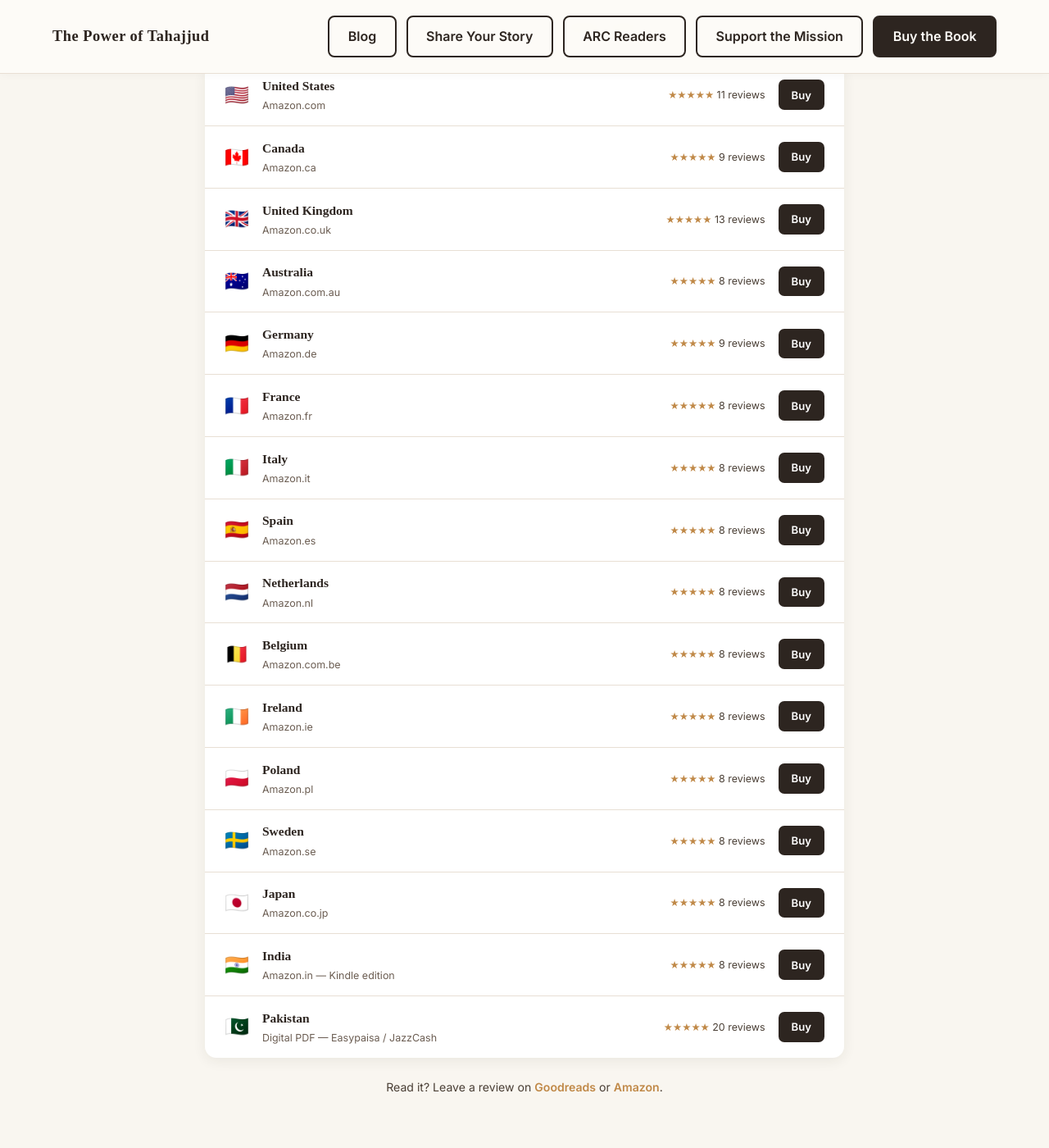
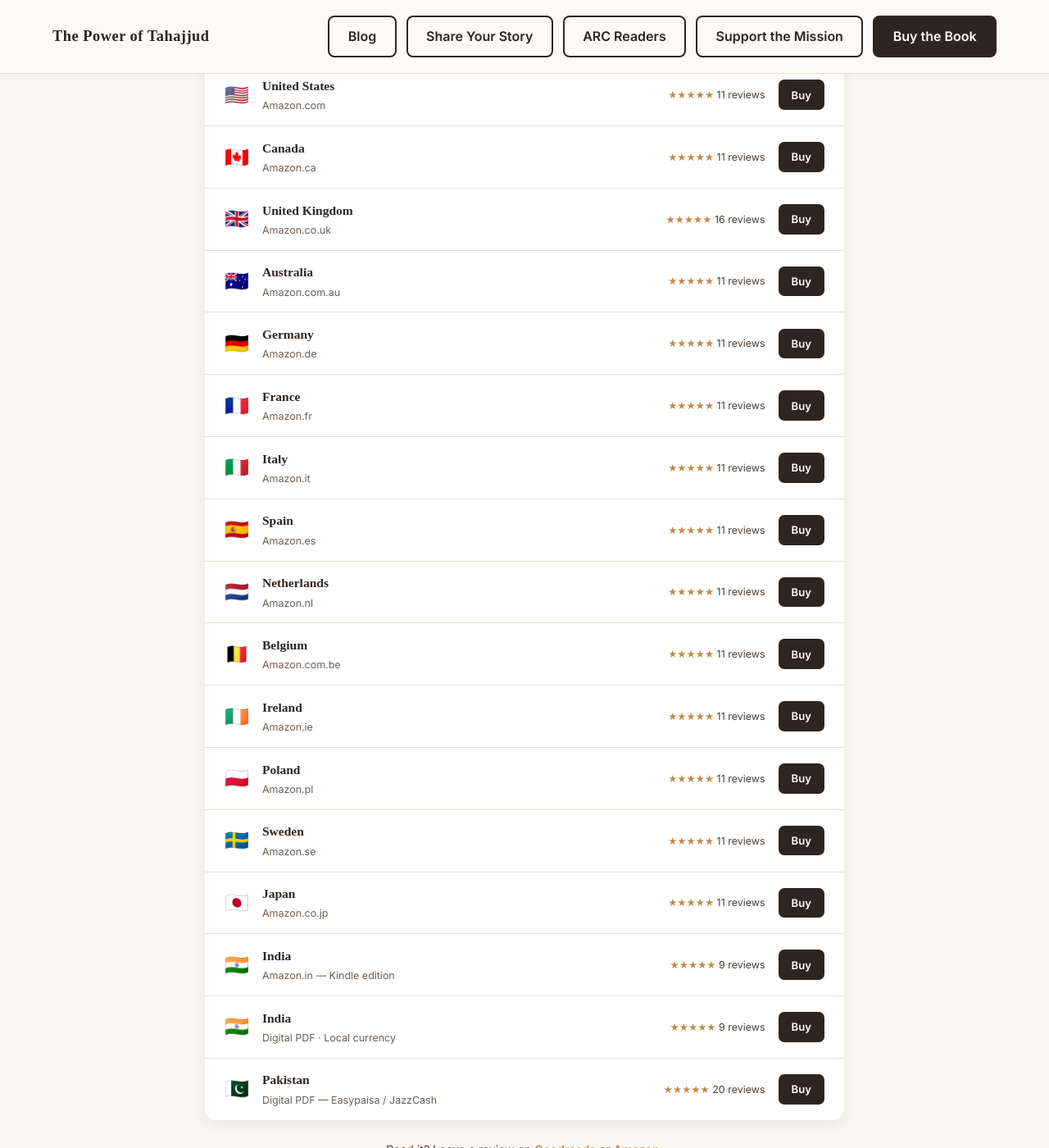
Before and after one commit to Omnitryx-Inc/tahajjud-fe-main, a Jekyll site: the page built from pages/get-the-book.html, in a window 1280 px wide and 1400 px high, scrolled down 430 px. Shown: the whole window at 82% size. Built offline with Jekyll 4.4.1, drawn with Linux system fonts in a browser that asks for light colours; some web fonts are replaced.

Commit message:
adjustments

```diff
--- a/pages/get-the-book.html
+++ b/pages/get-the-book.html
@@ -288,7 +288,7 @@
           <div class="marketplace-country">Canada</div>
           <div class="marketplace-retailer">Amazon.ca</div>
         </div>
-        <div class="marketplace-reviews"><span class="stars">★★★★★</span> 9 reviews</div>
+        <div class="marketplace-reviews"><span class="stars">★★★★★</span> 11 reviews</div>
         <div class="marketplace-actions">
           <a href="https://www.amazon.ca/dp/1067506608" class="marketplace-btn" target="_blank" rel="noopener" onclick="gtag('event','click_buy_physical',{country:'CA',button_location:'buy_page'});">Buy</a>
         </div>
@@ -300,7 +300,7 @@
           <div class="marketplace-country">United Kingdom</div>
           <div class="marketplace-retailer">Amazon.co.uk</div>
         </div>
-        <div class="marketplace-reviews"><span class="stars">★★★★★</span> 13 reviews</div>
+        <div class="marketplace-reviews"><span class="stars">★★★★★</span> 16 reviews</div>
         <div class="marketplace-actions">
           <a href="https://www.amazon.co.uk/dp/1067506608" class="marketplace-btn" target="_blank" rel="noopener" onclick="gtag('event','click_buy_physical',{country:'UK',button_location:'buy_page'});">Buy</a>
         </div>
@@ -312,7 +312,7 @@
           <div class="marketplace-country">Australia</div>
           <div class="marketplace-retailer">Amazon.com.au</div>
         </div>
-        <div class="marketplace-reviews"><span class="stars">★★★★★</span> 8 reviews</div>
+        <div class="marketplace-reviews"><span class="stars">★★★★★</span> 11 reviews</div>
         <div class="marketplace-actions">
           <a href="https://www.amazon.com.au/dp/1067506608" class="marketplace-btn" target="_blank" rel="noopener" onclick="gtag('event','click_buy_physical',{country:'AU',button_location:'buy_page'});">Buy</a>
         </div>
@@ -324,7 +324,7 @@
           <div class="marketplace-country">Germany</div>
           <div class="marketplace-retailer">Amazon.de</div>
         </div>
-        <div class="marketplace-reviews"><span class="stars">★★★★★</span> 9 reviews</div>
+        <div class="marketplace-reviews"><span class="stars">★★★★★</span> 11 reviews</div>
         <div class="marketplace-actions">
           <a href="https://www.amazon.de/dp/1067506608" class="marketplace-btn" target="_blank" rel="noopener" onclick="gtag('event','click_buy_physical',{country:'DE',button_location:'buy_page'});">Buy</a>
         </div>
@@ -336,7 +336,7 @@
           <div class="marketplace-country">France</div>
           <div class="marketplace-retailer">Amazon.fr</div>
         </div>
-        <div class="marketplace-reviews"><span class="stars">★★★★★</span> 8 reviews</div>
+        <div class="marketplace-reviews"><span class="stars">★★★★★</span> 11 reviews</div>
         <div class="marketplace-actions">
           <a href="https://www.amazon.fr/dp/1067506608" class="marketplace-btn" target="_blank" rel="noopener" onclick="gtag('event','click_buy_physical',{country:'FR',button_location:'buy_page'});">Buy</a>
         </div>
@@ -348,7 +348,7 @@
           <div class="marketplace-country">Italy</div>
           <div class="marketplace-retailer">Amazon.it</div>
         </div>
-        <div class="marketplace-reviews"><span class="stars">★★★★★</span> 8 reviews</div>
+        <div class="marketplace-reviews"><span class="stars">★★★★★</span> 11 reviews</div>
         <div class="marketplace-actions">
           <a href="https://www.amazon.it/dp/1067506608" class="marketplace-btn" target="_blank" rel="noopener" onclick="gtag('event','click_buy_physical',{country:'IT',button_location:'buy_page'});">Buy</a>
         </div>
@@ -360,7 +360,7 @@
           <div class="marketplace-country">Spain</div>
           <div class="marketplace-retailer">Amazon.es</div>
         </div>
-        <div class="marketplace-reviews"><span class="stars">★★★★★</span> 8 reviews</div>
+        <div class="marketplace-reviews"><span class="stars">★★★★★</span> 11 reviews</div>
         <div class="marketplace-actions">
           <a href="https://www.amazon.es/dp/1067506608" class="marketplace-btn" target="_blank" rel="noopener" onclick="gtag('event','click_buy_physical',{country:'ES',button_location:'buy_page'});">Buy</a>
         </div>
@@ -372,7 +372,7 @@
           <div class="marketplace-country">Netherlands</div>
           <div class="marketplace-retailer">Amazon.nl</div>
         </div>
-        <div class="marketplace-reviews"><span class="stars">★★★★★</span> 8 reviews</div>
+        <div class="marketplace-reviews"><span class="stars">★★★★★</span> 11 reviews</div>
         <div class="marketplace-actions">
           <a href="https://www.amazon.nl/dp/1067506608" class="marketplace-btn" target="_blank" rel="noopener" onclick="gtag('event','click_buy_physical',{country:'NL',button_location:'buy_page'});">Buy</a>
         </div>
@@ -384,7 +384,7 @@
           <div class="marketplace-country">Belgium</div>
           <div class="marketplace-retailer">Amazon.com.be</div>
         </div>
-        <div class="marketplace-reviews"><span class="stars">★★★★★</span> 8 reviews</div>
+        <div class="marketplace-reviews"><span class="stars">★★★★★</span> 11 reviews</div>
         <div class="marketplace-actions">
           <a href="https://www.amazon.com.be/dp/1067506608" class="marketplace-btn" target="_blank" rel="noopener" onclick="gtag('event','click_buy_physical',{country:'BE',button_location:'buy_page'});">Buy</a>
         </div>
@@ -396,7 +396,7 @@
           <div class="marketplace-country">Ireland</div>
           <div class="marketplace-retailer">Amazon.ie</div>
         </div>
-        <div class="marketplace-reviews"><span class="stars">★★★★★</span> 8 reviews</div>
+        <div class="marketplace-reviews"><span class="stars">★★★★★</span> 11 reviews</div>
         <div class="marketplace-actions">
           <a href="https://www.amazon.ie/dp/1067506608" class="marketplace-btn" target="_blank" rel="noopener" onclick="gtag('event','click_buy_physical',{country:'IE',button_location:'buy_page'});">Buy</a>
         </div>
@@ -408,7 +408,7 @@
           <div class="marketplace-country">Poland</div>
           <div class="marketplace-retailer">Amazon.pl</div>
         </div>
-        <div class="marketplace-reviews"><span class="stars">★★★★★</span> 8 reviews</div>
+        <div class="marketplace-reviews"><span class="stars">★★★★★</span> 11 reviews</div>
         <div class="marketplace-actions">
           <a href="https://www.amazon.pl/dp/1067506608" class="marketplace-btn" target="_blank" rel="noopener" onclick="gtag('event','click_buy_physical',{country:'PL',button_location:'buy_page'});">Buy</a>
         </div>
@@ -420,7 +420,7 @@
           <div class="marketplace-country">Sweden</div>
           <div class="marketplace-retailer">Amazon.se</div>
         </div>
-        <div class="marketplace-reviews"><span class="stars">★★★★★</span> 8 reviews</div>
+        <div class="marketplace-reviews"><span class="stars">★★★★★</span> 11 reviews</div>
         <div class="marketplace-actions">
           <a href="https://www.amazon.se/dp/1067506608" class="marketplace-btn" target="_blank" rel="noopener" onclick="gtag('event','click_buy_physical',{country:'SE',button_location:'buy_page'});">Buy</a>
         </div>
@@ -432,7 +432,7 @@
           <div class="marketplace-country">Japan</div>
           <div class="marketplace-retailer">Amazon.co.jp</div>
         </div>
-        <div class="marketplace-reviews"><span class="stars">★★★★★</span> 8 reviews</div>
+        <div class="marketplace-reviews"><span class="stars">★★★★★</span> 11 reviews</div>
         <div class="marketplace-actions">
           <a href="https://www.amazon.co.jp/dp/1067506608" class="marketplace-btn" target="_blank" rel="noopener" onclick="gtag('event','click_buy_physical',{country:'JP',button_location:'buy_page'});">Buy</a>
         </div>
@@ -444,9 +444,21 @@
           <div class="marketplace-country">India</div>
           <div class="marketplace-retailer">Amazon.in — Kindle edition</div>
         </div>
-        <div class="marketplace-reviews"><span class="stars">★★★★★</span> 8 reviews</div>
+        <div class="marketplace-reviews"><span class="stars">★★★★★</span> 9 reviews</div>
         <div class="marketplace-actions">
           <a href="https://www.amazon.in/dp/B0GX2ZXRX6" class="marketplace-btn" target="_blank" rel="noopener" onclick="gtag('event','click_buy_physical',{country:'IN',button_location:'buy_page'});">Buy</a>
+        </div>
+      </div>
+
+      <div class="marketplace-row">
+        <div class="marketplace-flag">🇮🇳</div>
+        <div class="marketplace-info">
+          <div class="marketplace-country">India</div>
+          <div class="marketplace-retailer">Digital PDF · Local currency</div>
+        </div>
+        <div class="marketplace-reviews"><span class="stars">★★★★★</span> 9 reviews</div>
+        <div class="marketplace-actions">
+          <a href="https://omnitryx-india.lemonsqueezy.com/checkout/buy/1fd52007-384f-412d-ac1f-ca4baf75856f" class="marketplace-btn" target="_blank" rel="noopener" onclick="gtag('event','click_buy_digital',{country:'IN',button_location:'buy_page'});">Buy</a>
         </div>
       </div>
 
```
